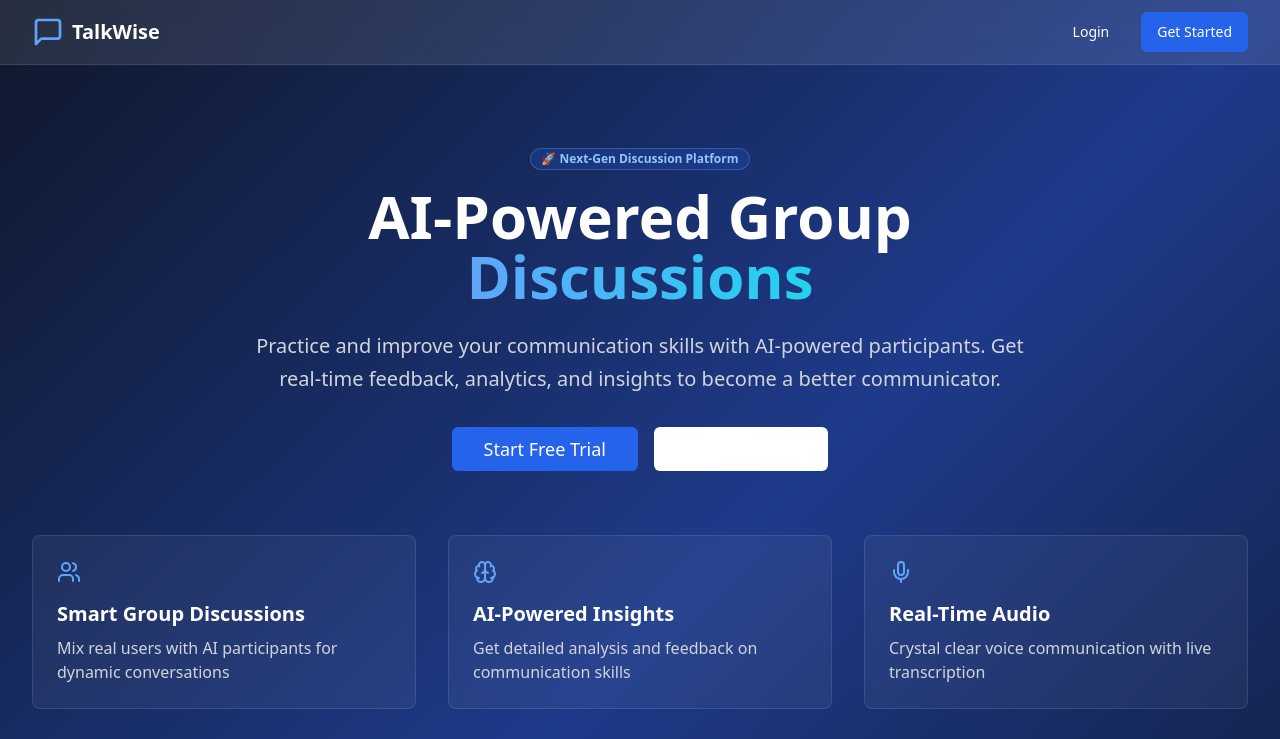
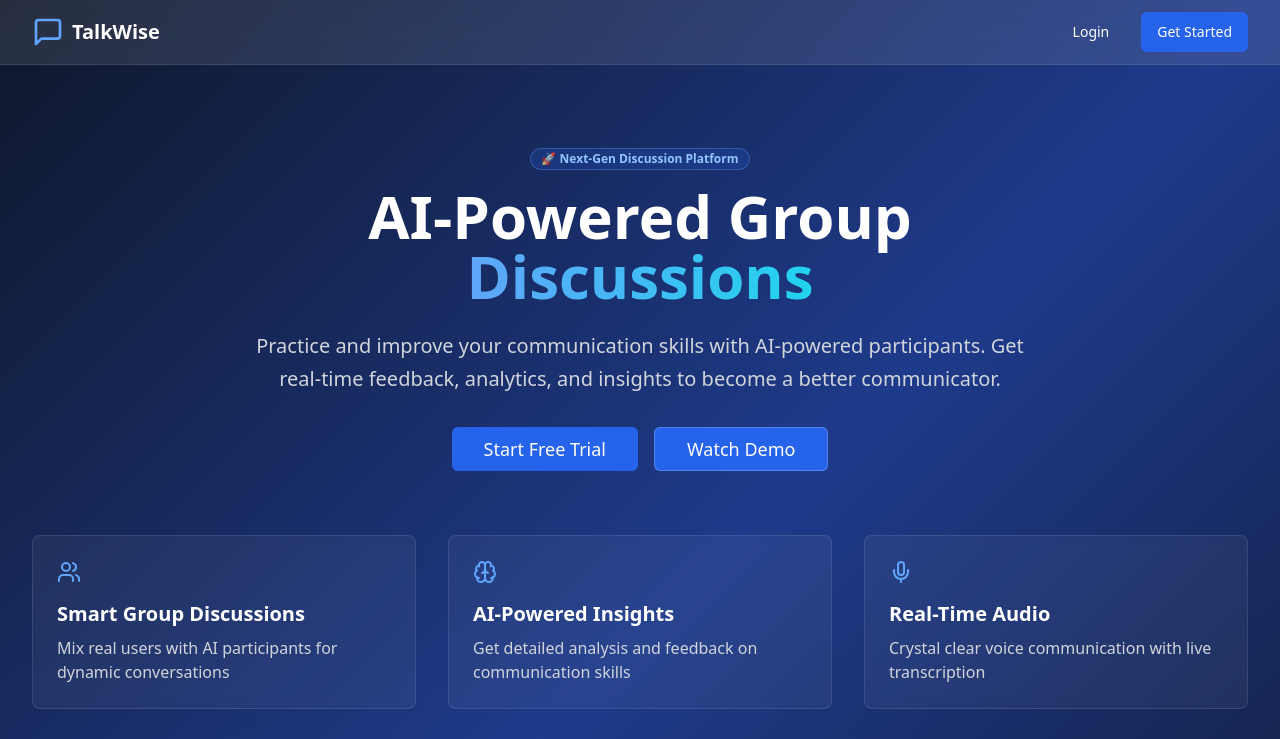
Before and after one commit to akhilbandaru326/talk-wise-circles, a React (Vite) app: page / in a window 1280 px wide. Shown: the top 739 px of the page. Built offline with nearby package versions, Linux system fonts and the light colour scheme.

Commit message:
Update Index.tsx

```diff
--- a/src/pages/Index.tsx
+++ b/src/pages/Index.tsx
@@ -122,7 +122,7 @@ const Index = () => {
           <div className="flex flex-col sm:flex-row gap-4 justify-center">
             <Button
               size="lg"
-              className="bg-blue-600 hover:bg-blue-700 text-white px-8 py-3 text-lg"
+              className="border-white/20 bg-blue-600 hover:bg-blue-700 text-white px-8 py-3 text-lg"
               onClick={() => navigate(isLoggedIn ? '/dashboard' : '/register')}
             >
               {isLoggedIn ? 'Go to Dashboard' : 'Start Free Trial'}
@@ -130,7 +130,7 @@ const Index = () => {
             <Button
               size="lg"
               variant="outline"
-              className="border-white/20 text-white hover:bg-white/10 px-8 py-3 text-lg"
+              className="border-white/20 bg-blue-600 hover:bg-blue-700 text-white px-8 py-3 text-lg"
               onClick={() => navigate('/demo')}
             >
               Watch Demo
```
